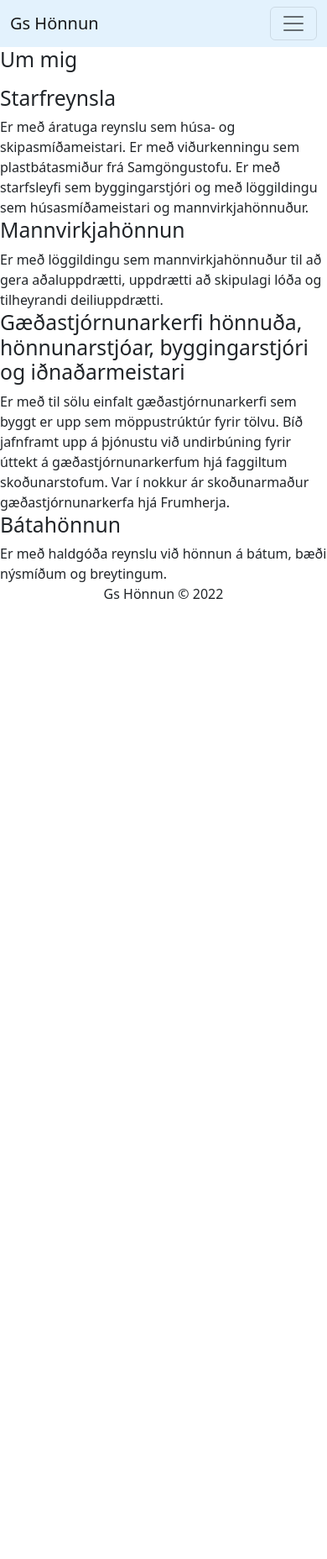
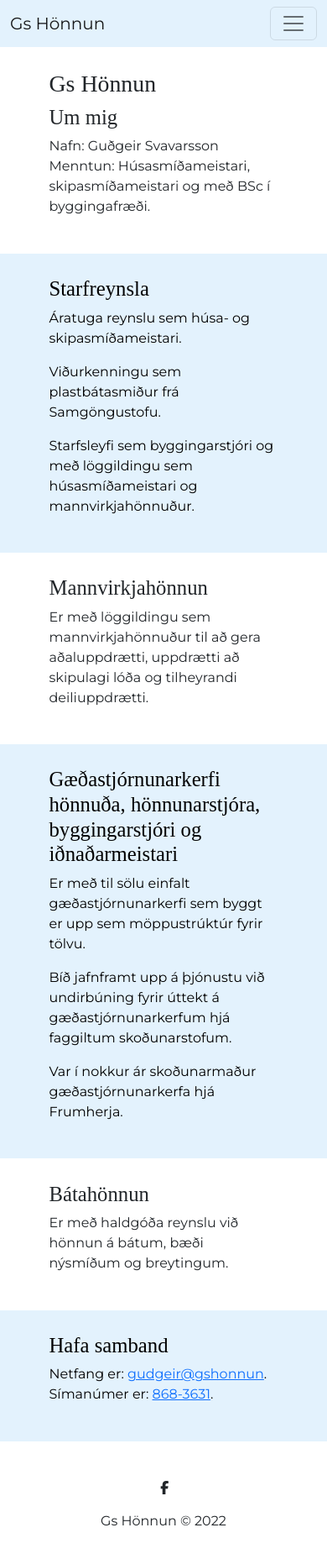
Before and after one commit to Gs-Honnun/gs-honnun.github.io, a plain HTML site: page index.html in a window 390 px wide. Shown: the whole page at 84% size. Before the commit the page ends 844 px from the top, so only its background shows below. Drawn offline with nearby package versions, Linux system fonts and the light colour scheme.

Commit message:
Removing all docker related, and adding styles

```diff
--- a/index.html
+++ b/index.html
@@ -1,5 +1,5 @@
 <!DOCTYPE html>
-<html>
+<html lang="IS">
     <head>
         <meta charset="utf-8">
         <meta name="viewport" content="width=device-width, initial-scale=1">
@@ -9,6 +9,7 @@
         <script src="https://cdn.jsdelivr.net/npm/bootstrap@5.2.3/dist/js/bootstrap.bundle.min.js" integrity="sha384-kenU1KFdBIe4zVF0s0G1M5b4hcpxyD9F7jL+jjXkk+Q2h455rYXK/7HAuoJl+0I4" crossorigin="anonymous"></script>
         <script src="https://kit.fontawesome.com/2cc324b77f.js" crossorigin="anonymous"></script>
         <link href="https://fonts.googleapis.com/css?family=Montserrat|Ubuntu" rel="stylesheet">
+        <link rel="stylesheet" href="styles.css">
     </head>
     <body>
 
@@ -17,8 +18,8 @@
             <!-- TODO navbar -->
 
             <div>
-                <nav class="navbar navbar-expand-lg" style="background-color: #e3f2fd;">
-                    <div class="container-fluid">
+                <nav class="navbar navbar-expand-lg navbar-color">
+                    <div class="container">
                         <a class="navbar-brand" href="">Gs Hönnun</a>
 
                         <button class="navbar-toggler" type="button" data-bs-toggle="collapse" data-bs-target="#GsHonnunToggler">
@@ -37,61 +38,90 @@
                                     <a class="nav-link" href="#Mannvirkjahönnun">Mannvirkjahönnun</a>
                                 </li>
                                 <li class="nav-item">
-                                    <a class="nav-link" href="#Gæðastjórnunarkerfi">Gæðastjórnunarkerfi hönnuða, hönnunarstjóri, byggingarstjóri og iðnaðarmeistari</a>
+                                    <a class="nav-link" href="#Gæðastjórnunarkerfi">Gæðastjórnunarkerfi</a>
                                 </li>
                                 <li class="nav-item">
                                     <a class="nav-link" href="#Bátahönnun">Bátahönnun</a>
+                                </li>
+                                <li class="nav-item">
+                                    <a class="nav-link" href="#hafa-samband">Hafa samband</a>
                                 </li>
                             </ul>
                         </div>
                     </div>
                 </nav>
             </div>
-
         </section>
 
         <!-- TODO um mig -->
 
         <section class="white-section" id="Um-Mig">
-            <h2>Um mig</h2>
-            <div>
-                <p></p>
+            <div class="container-fluid">
+                <h1>Gs Hönnun</h1>
+                <h2>Um mig</h2>
+                <address>
+                    Nafn: Guðgeir Svavarsson </br>
+                    Menntun: Húsasmíðameistari, skipasmíðameistari og með BSc í byggingafræði.
+                </address>
             </div>
         </section>
 
         <!-- TODO Starfreynsla -->
 
         <section class="colored-section" id="Starfreynsla">
-            <h2>Starfreynsla</h2>
-            <div>Er með áratuga reynslu sem húsa- og skipasmíðameistari. Er með viðurkenningu sem plastbátasmiður frá Samgöngustofu. Er með starfsleyfi sem byggingarstjóri og með löggildingu sem húsasmíðameistari og mannvirkjahönnuður. </div>
+            <div class="container-fluid">
+                <h2>Starfreynsla</h2>
+                <p>Áratuga reynslu sem húsa- og skipasmíðameistari.</p>
+                <p>Viðurkenningu sem plastbátasmiður frá Samgöngustofu.</p>
+                <p>Starfsleyfi sem byggingarstjóri og með löggildingu sem húsasmíðameistari og mannvirkjahönnuður. </p>
+            </div>
         </section>
 
         <!-- TODO Mannvirkjahönnun -->
 
         <section class="white-section" id="Mannvirkjahönnun">
-            <h2>Mannvirkjahönnun</h2>
-            <div>Er með löggildingu sem mannvirkjahönnuður til að gera aðaluppdrætti, uppdrætti að skipulagi lóða og tilheyrandi deiliuppdrætti.</div>
+            <div class="container-fluid">
+                <h2>Mannvirkjahönnun</h2>
+                <p>Er með löggildingu sem mannvirkjahönnuður til að gera aðaluppdrætti, uppdrætti að skipulagi lóða og tilheyrandi deiliuppdrætti.</p>
+            </div>
         </section>
 
-        <!-- TODO Gæðastjórnunarkerfi hönnuða, hönnunarstjóar, byggingarstjóri og iðnaðarmeistari -->
+        <!-- TODO Gæðastjórnunarkerfi hönnuða, hönnunarstjóra, byggingarstjóri og iðnaðarmeistari -->
 
         <section class="colored-section" id="Gæðastjórnunarkerfi">
-            <h2>Gæðastjórnunarkerfi hönnuða, hönnunarstjóar, byggingarstjóri og iðnaðarmeistari</h2>
-            <div>Er með til sölu einfalt gæðastjórnunarkerfi sem byggt er upp sem möppustrúktúr fyrir tölvu.
-                Bíð jafnframt upp á þjónustu við undirbúning fyrir úttekt á gæðastjórnunarkerfum hjá faggiltum skoðunarstofum.
-                Var í nokkur ár skoðunarmaður gæðastjórnunarkerfa hjá Frumherja. </div>
+            <div class="container-fluid">
+                <h2>Gæðastjórnunarkerfi hönnuða, hönnunarstjóra, byggingarstjóri og iðnaðarmeistari</h2>
+                <p>Er með til sölu einfalt gæðastjórnunarkerfi sem byggt er upp sem möppustrúktúr fyrir tölvu. </p>
+                <p>Bíð jafnframt upp á þjónustu við undirbúning fyrir úttekt á gæðastjórnunarkerfum hjá faggiltum skoðunarstofum. </p>
+                <p>Var í nokkur ár skoðunarmaður gæðastjórnunarkerfa hjá Frumherja. </p>
+            </div>
         </section>
 
         <!-- TODO Bátahönnun -->
 
         <section class="white-section" id="Bátahönnun">
-            <h2>Bátahönnun</h2>
-            <div>Er með haldgóða reynslu við hönnun á bátum, bæði nýsmíðum og breytingum.</div>
+            <div class="container-fluid">
+                <h2>Bátahönnun</h2>
+                <p>Er með haldgóða reynslu við hönnun á bátum, bæði nýsmíðum og breytingum.</p>
+            </div>
+        </section>
+
+        <section class="colored-section" id="hafa-samband">
+            <div  class="container-fluid">
+                <h2>Hafa samband</h2>
+                <address>
+                    Netfang er: <a href="mailto:gudgeir@gshonnun.is">gudgeir@gshonnun</a>.<br/>
+                    Símanúmer er: <a href="tel:+354-8683631">868-3631</a>.<br/>
+                </address>
+            </div>
         </section>
     </body>
 
     <footer>
-        <div class="container">
+        <div class="container-fluid-footer white-section" id="footer">
+            <div class="footer-icons">
+                <a class="nav-link link-size" href="https://facebook.com"target=_blank"><i class="social-icon fab fa-facebook-f"></i></a>
+            </div>
             <p class="text-center">Gs Hönnun &copy;
                 <script>
                     var CurrentYear = new Date().getFullYear()
--- /dev/null
+++ b/styles.css
@@ -0,0 +1,52 @@
+body {
+    font-family: "Montserrat";
+    /* text-align: center; */
+}
+
+h1, h2, h3, h4, h5, h6 {
+    font-family: "Montserrat-Bold";
+}
+
+/* Nabar */
+
+.navbar-color{
+    background-color: #e3f2fd;
+}
+
+/* containers */
+
+.container-fluid{
+    padding: 7% 15%;
+}
+
+/* Sections */
+
+.colored-section {
+    background-color: #e3f2fd;
+    color: #000000;
+  }
+
+  .white-section {
+    background-color: #fff;
+  }
+
+  /* Footer Section */
+
+.social-icon {
+    margin: 20px 10px;
+}
+
+.container-fluid-footer{
+    padding: 7% 15%;
+    text-align: center;
+}
+
+.link-size{
+    margin: 0 48%;
+}
+
+@media only screen and (max-width: 600px) {
+    .link-size{
+        margin: 0 45%;
+    }
+}
```
Also changed, not shown: 1 other file.
